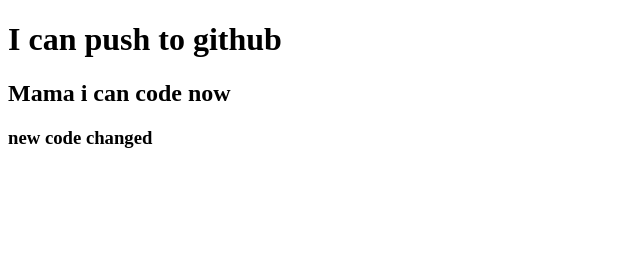
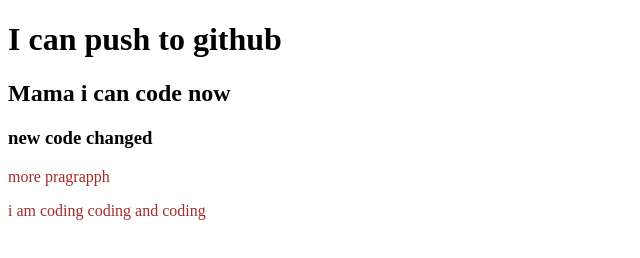
Before and after one commit to mijanmaih/my-second-repo, a plain HTML site: page index.html in a window 1280 px wide. Shown: the whole page, without its empty margins (0-640 px from the left). Drawn offline with Linux system fonts and the light colour scheme.

Commit message:
styles added

```diff
--- a/index.html
+++ b/index.html
@@ -5,10 +5,13 @@
     <meta http-equiv="X-UA-Compatible" content="IE=edge">
     <meta name="viewport" content="width=device-width, initial-scale=1.0">
     <title>My Second GitHub Repo</title>
+    <link rel="stylesheet" href="style.css">
 </head>
 <body>
     <h1>I can push to github</h1>
     <h2>Mama i can code now</h2>
     <h3>new code changed</h3>
+    <p>more pragrapph</p>
+    <p>i am coding coding and coding</p>
 </body>
 </html>
--- /dev/null
+++ b/style.css
@@ -0,0 +1,3 @@
+p{
+    color: brown;
+}
```
